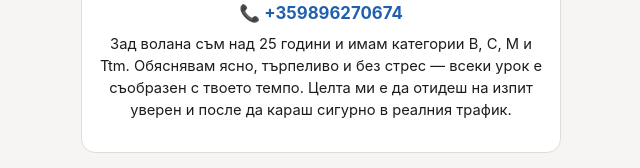
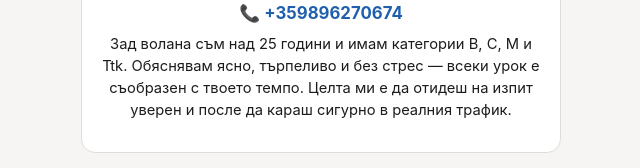
Before and after one commit to Mufonstars79/vizitka-xdrive, a website with bundled scripts: page index.html in a window 1280 px wide. Shown: the part 248-416 px from the top of the page, 319-959 px from the left. Built offline with nearby package versions, Linux system fonts and the light colour scheme; no server answers.

Commit message:
content: fix category typo Ttm to Ttk
Co-Authored-By: Claude Sonnet 5 <noreply@anthropic.com>

```diff
--- a/index.html
+++ b/index.html
@@ -21,7 +21,7 @@
       <div class="org">Xdrive</div>
       <a id="phone-display" class="phone-display" href="#">📞</a>
       <p class="intro">
-        Зад волана съм над 25 години и имам категории B, C, M и Ttm. Обяснявам ясно, търпеливо
+        Зад волана съм над 25 години и имам категории B, C, M и Ttk. Обяснявам ясно, търпеливо
         и без стрес — всеки урок е съобразен с твоето темпо. Целта ми е да отидеш на изпит уверен
         и после да караш сигурно в реалния трафик.
       </p>
```
